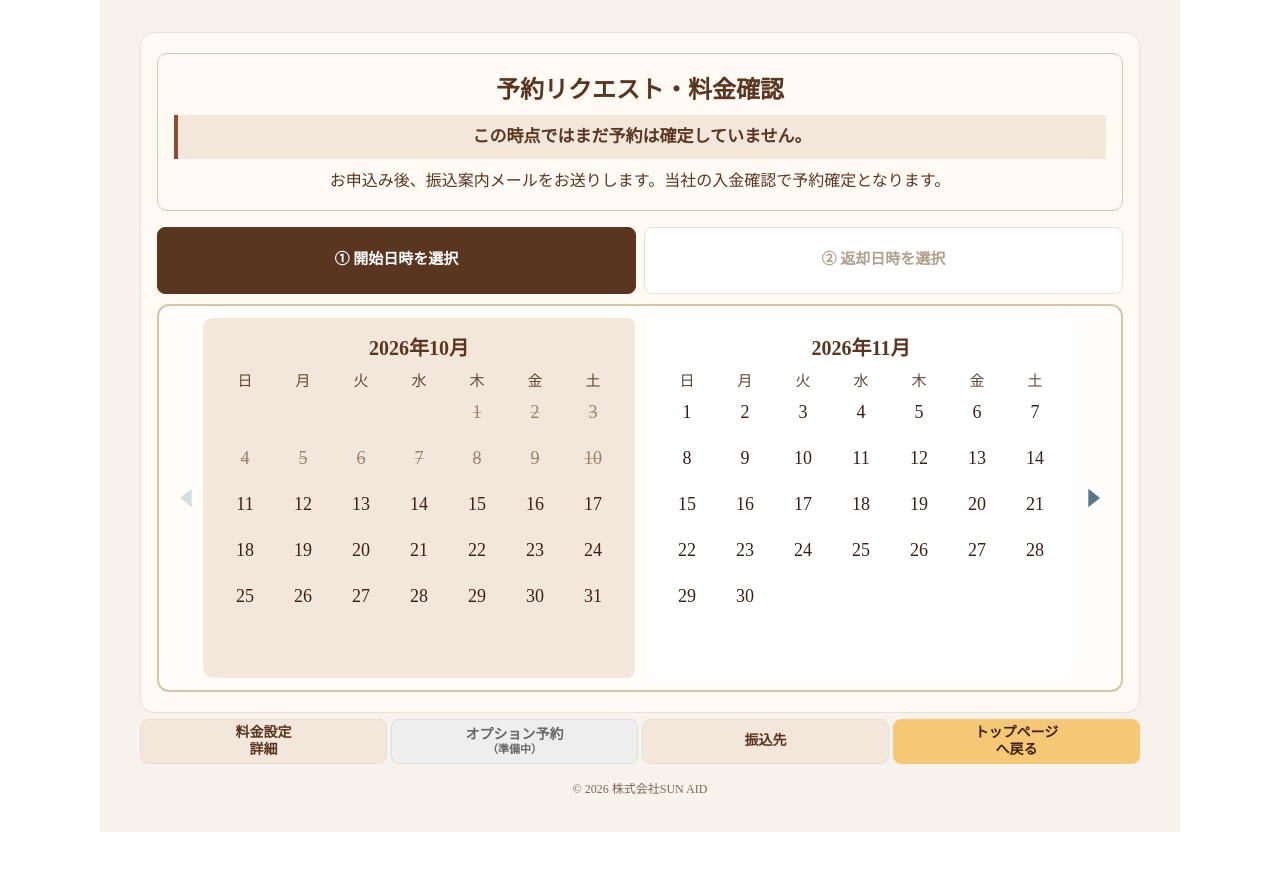
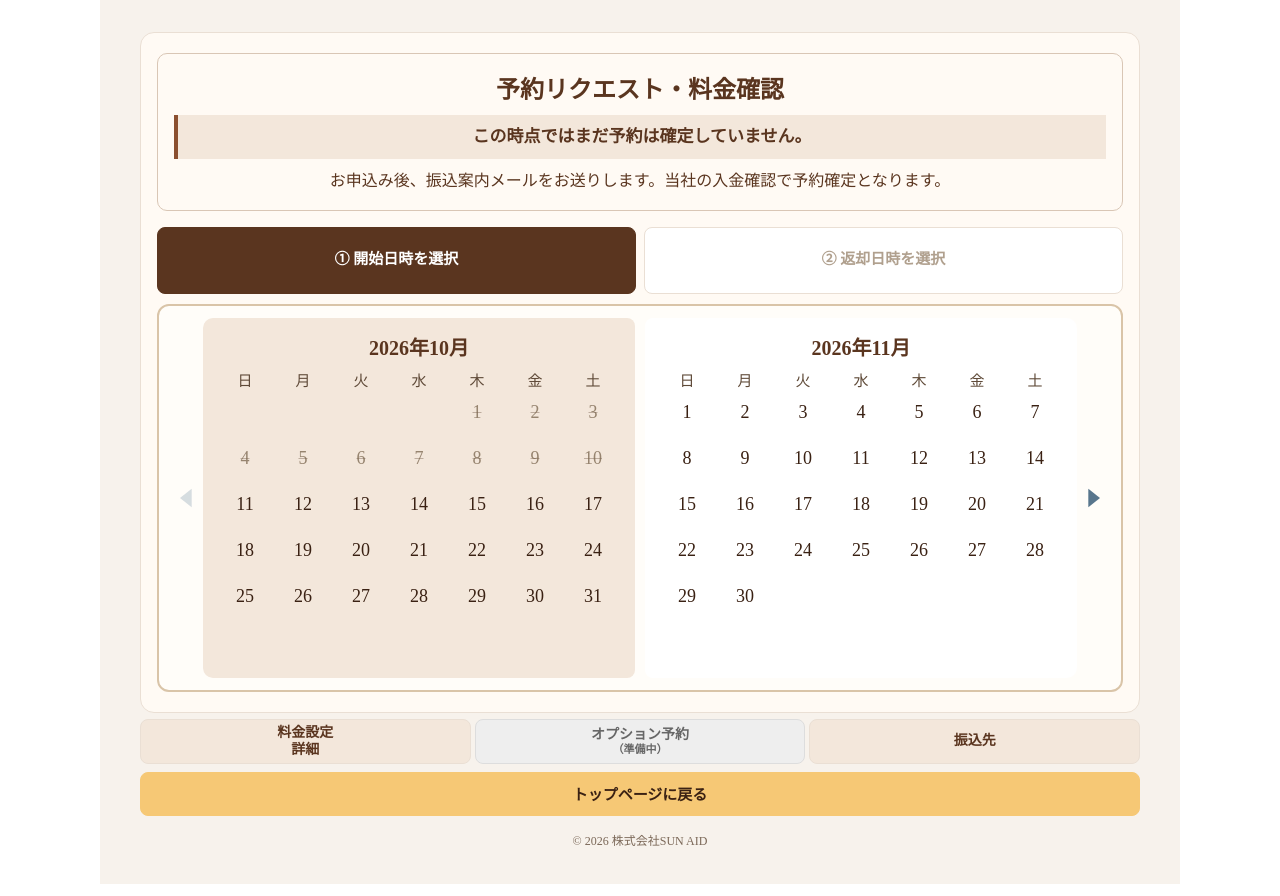
Before and after one commit to AkiraItoi/campingcar-hp, a plain HTML site: page reserve.html in a window 1280 px wide. Before the commit the page ends 844 px from the top, so only its background shows below. Drawn offline with Linux system fonts and the light colour scheme.

Commit message:
Keep home link full width below three utility actions

```diff
--- a/reserve.html
+++ b/reserve.html
@@ -74,7 +74,7 @@
     }
     .reserve-page .reserve-utility-nav {
       display: grid;
-      grid-template-columns: repeat(4, minmax(0, 1fr));
+      grid-template-columns: repeat(3, minmax(0, 1fr));
       gap: 4px;
       margin-top: 6px;
     }
@@ -90,7 +90,7 @@
       margin: 0;
       padding: 4px 2px;
       font-family: inherit;
-      font-size: clamp(12px, 3.6vw, 14px);
+      font-size: 14px;
       font-weight: bold;
       line-height: 1.25;
       text-align: center;
@@ -170,7 +170,6 @@
       <a class="reserve-details-toggle" href="docs/rental-price-list.pdf" target="_blank" rel="noopener noreferrer">料金設定<br>詳細</a>
       <button type="button" class="reserve-details-toggle reserve-options-btn" disabled>オプション予約<br><small>（準備中）</small></button>
       <button type="button" class="reserve-details-toggle" id="reserveBankToggle" aria-controls="bank-transfer" aria-expanded="false">振込先</button>
-      <a class="reserve-home-btn" id="reserveHomeBtn" href="index.html">トップページ<br>へ戻る</a>
     </nav>
 
     <details class="reserve-bank-transfer" id="bank-transfer">
@@ -188,6 +187,8 @@
       </dl>
       <p id="reserveBankCopyStatus" role="status" aria-live="polite" aria-atomic="true"></p>
     </details>
+
+    <a class="reserve-home-btn" id="reserveHomeBtn" href="index.html">トップページに戻る</a>
 
     <footer class="site-copyright"><small>© 2026 株式会社SUN AID</small></footer>
 
```
